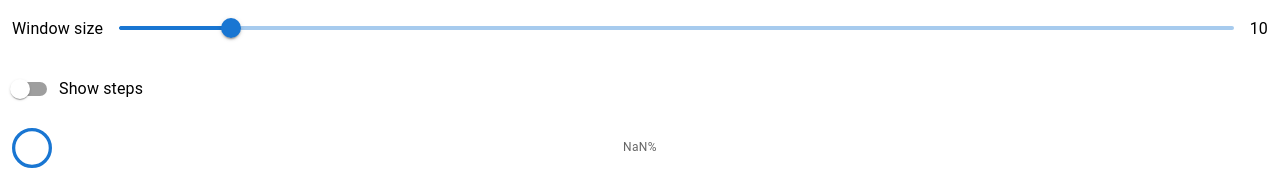
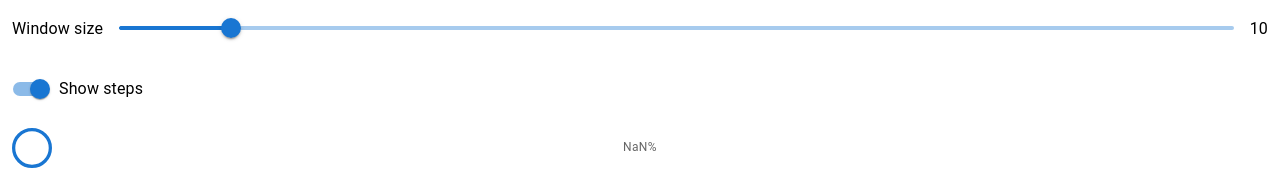
Before and after one commit to beaunus/beaunus.com, a Next.js app: page /experiments/poisson in a window 1280 px wide. Shown: the part 226-396 px from the top of the page. Built offline with nearby package versions, Linux system fonts and the light colour scheme.

Commit message:
feature: show steps by default

```diff
--- a/pages/experiments/poisson.tsx
+++ b/pages/experiments/poisson.tsx
@@ -63,7 +63,7 @@ const Poisson: NextPage = () => {
   const [samplesState, setSamplesState] = React.useState(
     Array.from({ length: 100 }, () => false)
   );
-  const [shouldShowSteps, setShouldShowSteps] = React.useState(false);
+  const [shouldShowSteps, setShouldShowSteps] = React.useState(true);
   const [numTrialsExponent, setNumTrialsExponent] = React.useState(5);
   const [percentProgress, setPercentProgress] = React.useState(0);
   const [windowSizeExponent, setWindowSizeExponent] = React.useState(1);
@@ -227,6 +227,7 @@ const Poisson: NextPage = () => {
           <FormControlLabel
             control={
               <Switch
+                defaultChecked={shouldShowSteps}
                 onChange={(_event, newValue) => setShouldShowSteps(newValue)}
               />
             }
```
